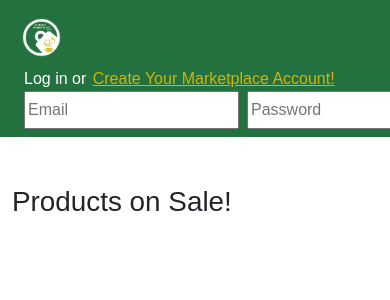
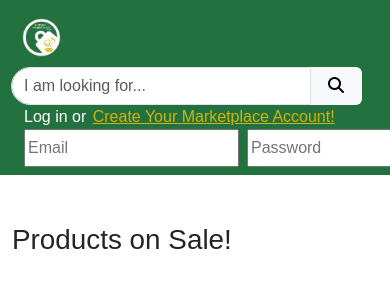
Before and after one commit to Hyudz/UPang-Marketplace, a Laravel app: page / in a window 390 px wide; the page is wider, and only the part inside the window is pictured. Shown: the top 300 px of that part. Run offline with Laravel 9, Linux system fonts and the light colour scheme; data that the repository does not hold is empty; some libraries are stand-ins or nearby versions.

Commit message:
Update header.blade.php

```diff
--- a/resources/views/header.blade.php
+++ b/resources/views/header.blade.php
@@ -4,7 +4,7 @@
         <a href="{{route('landing')}}">
             <img src="{{asset('img/medyo final na logo 1.png')}}" style="height: 10vmin;" alt="" loading="lazy" class="m-2"/>
         </a>
-        <form class="d-none d-md-flex input-group w-auto my-auto" method="POST" action="{{route('search2')}}">
+        <form class="d-md-flex input-group w-auto my-auto" method="POST" action="{{route('search2')}}">
             @csrf
             <input type="search" name="search" class="form-control" placeholder='I am looking for...' style="min-width: 300px; border-radius: 60px 0px 0px 60px"/>
             <span class="input-group-text border-0">
```
